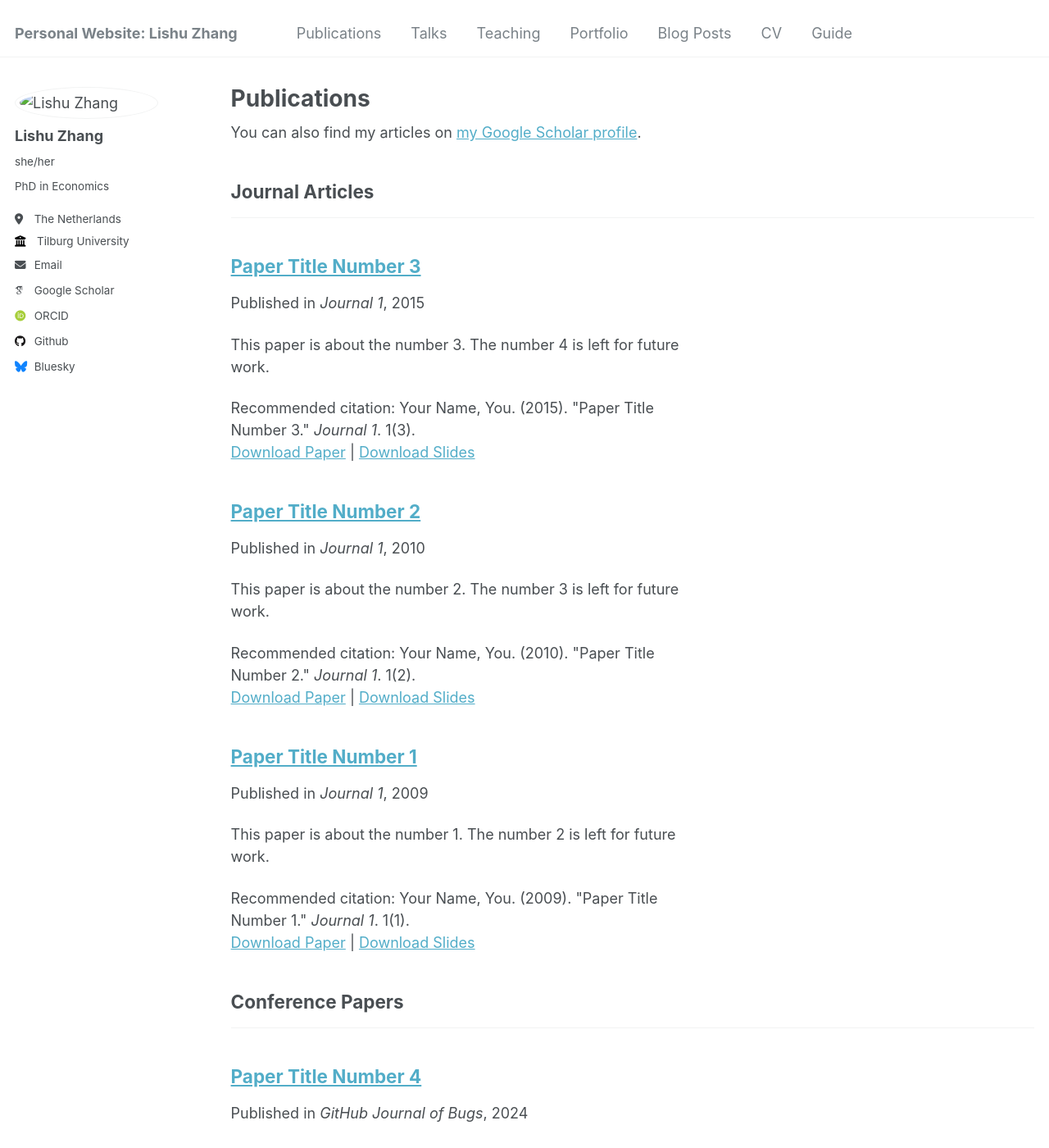
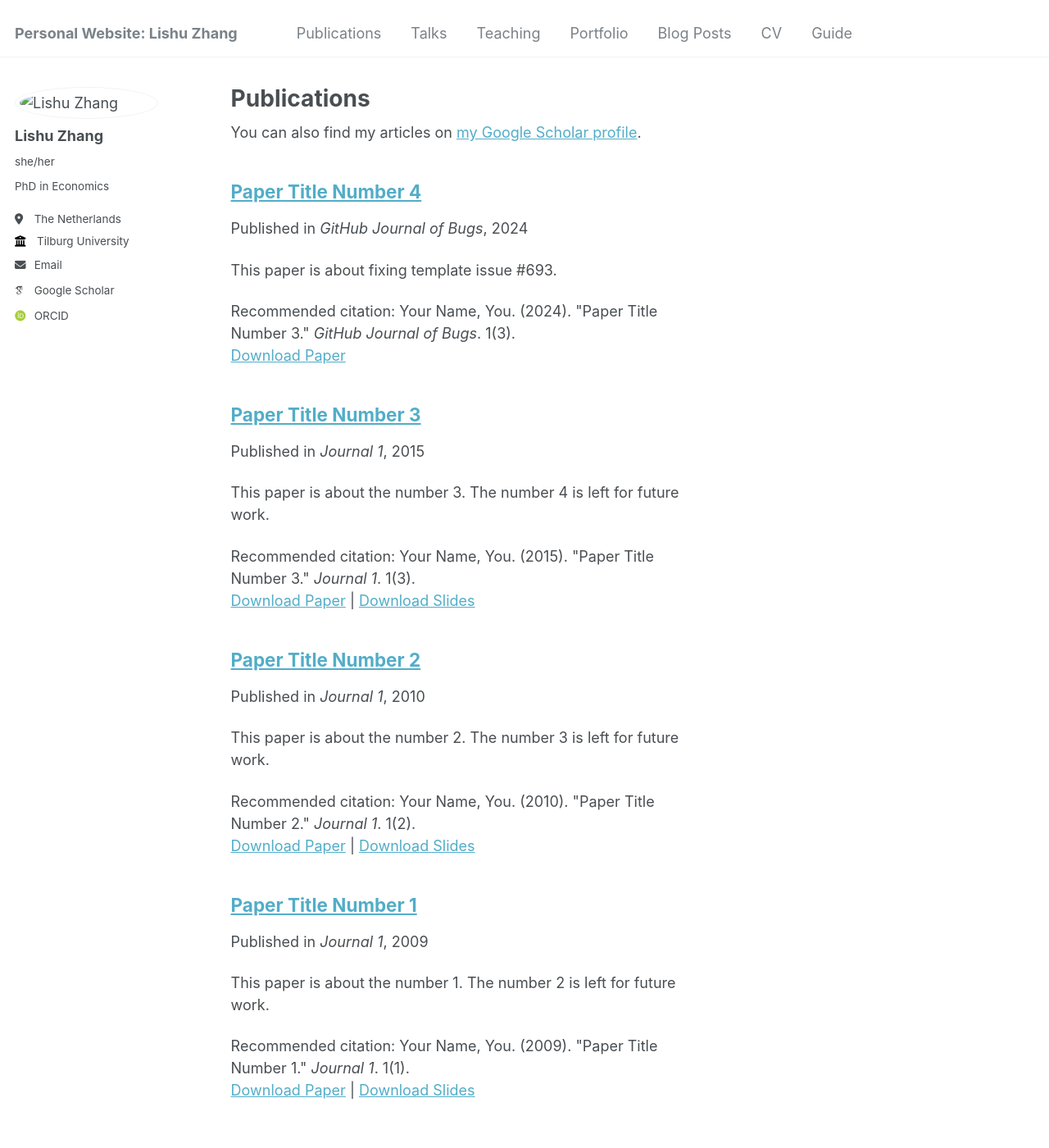
Before and after one commit to LishuZ/LishuZ.github.io, a Jekyll site: the page built from _pages/publications.html, in a window 1280 px wide and 1400 px high. Shown: the whole window at 82% size. Built offline with Jekyll 4.4.1, drawn with Linux system fonts in a browser that asks for light colours; some web fonts are replaced; part of the change alters nothing that is shown; some of the changed text lies outside the part shown.

Commit message:
Update_config.yml

```diff
--- a/_config.yml
+++ b/_config.yml
@@ -39,48 +39,6 @@ author:
   pubmed           : #"https://www.ncbi.nlm.nih.gov/pubmed/?term=john+snow"
   researchgate     : # URL
 
-  # Repositories and software development
-  bitbucket        : # Username - Update with your username on the site
-  codepen          : # Username
-  dribbble         : # Username
-  github           : "academicpages"
-  kaggle           : # Username
-  stackoverflow    : # User number or user number and name (i.e., use "1" or "1/jeff-atwood")
-
-  # Social media
-  bluesky          : "bsky.app" # Replace this with you Bluesky username
-  facebook         : # Username
-  flickr           : # Username
-  foursquare       : # Username
-  goodreads        : # Username
-  google_plus      : # Username
-  keybase          : # Username
-  instagram        : # Username
-  lastfm           : # Username
-  linkedin         : # Username
-  mastodon         : # URL
-  medium           : # URL
-  pinterest        : # Username
-  soundcloud       : # Username
-  steam            : # Username
-  telegram         : # URL
-  tumblr           : # Username
-  twitter          : # Username for X / Twitter
-  vine             : # Username
-  weibo            : # Username
-  wikipedia        : # Username
-  xing             : # Username
-  youtube          : # Username
-  zhihu            : # URL
-
-# Publication Category - The following the list of publication categories and their headings
-publication_category:
-  books:
-    title: 'Books'
-  manuscripts:
-    title: 'Journal Articles'
-  conferences:
-    title: 'Conference Papers'
 
 # Site Settings
 teaser                   :  # filename of teaser fallback teaser image placed in /images/, .e.g. "500x300.png"
```
